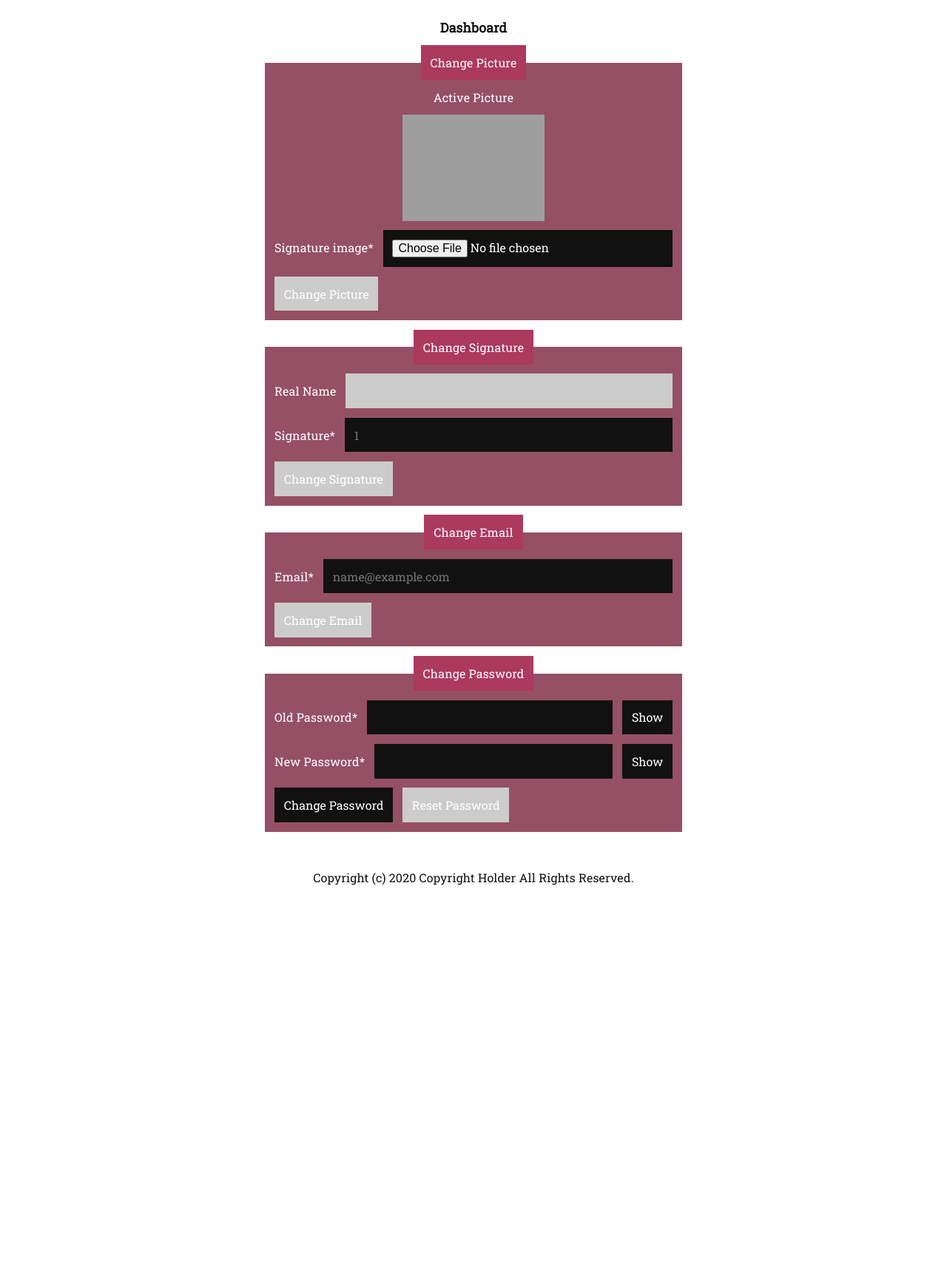
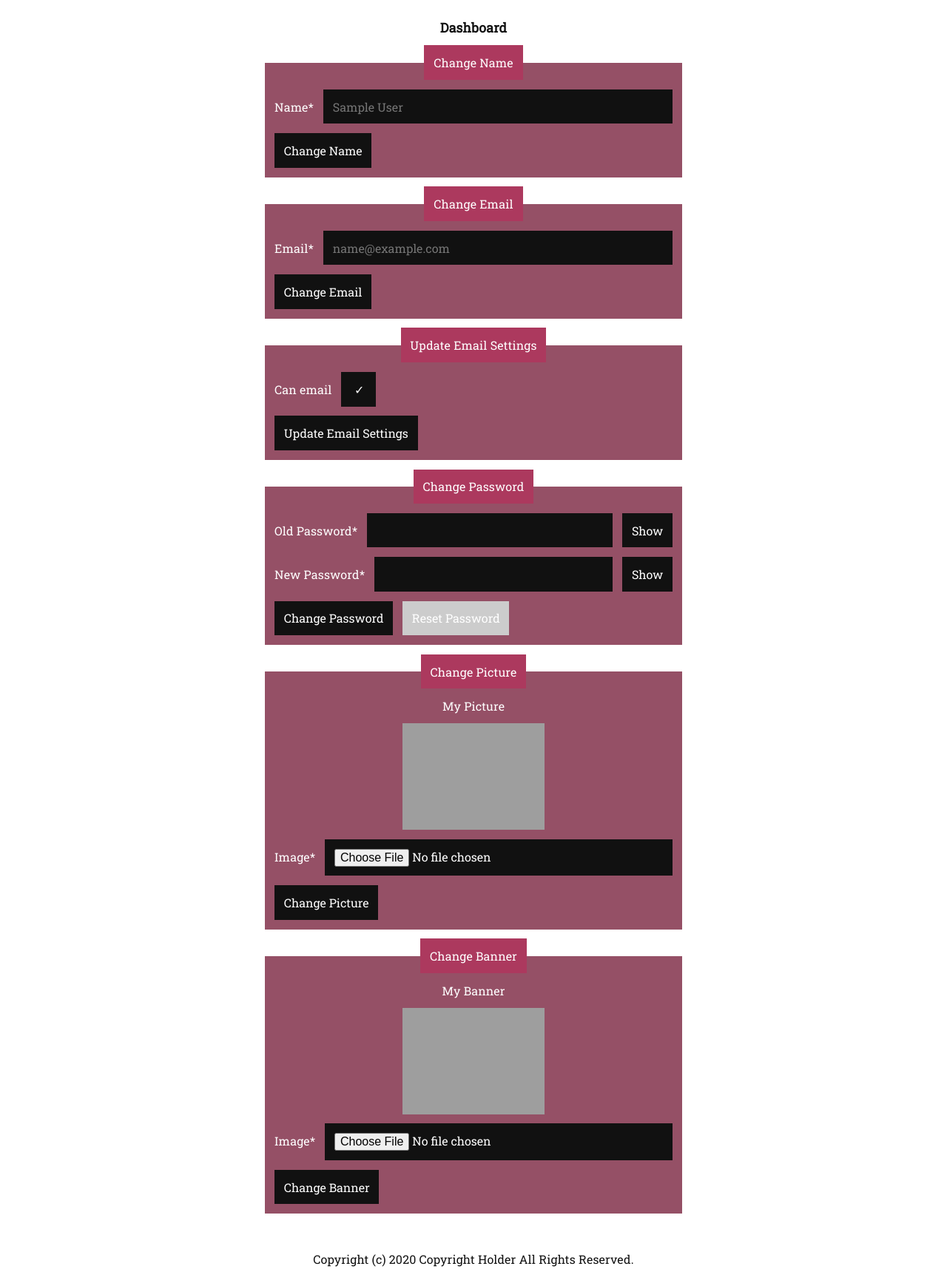
Before and after one commit to ScottSewards/Hot-Pot, a PHP site: page /hotpot/dashboard.php in a window 1280 px wide. Shown: the part 53-1792 px from the top of the page at 74% size. Before the commit the page ends 1250 px from the top, so only its background shows below. Run offline with PHP 8.4, Linux system fonts and the light colour scheme; the visitor is signed in with stand-in values (Sample User, id 1); style sheets or scripts are compiled from the project's sources; grey boxes are pictures that could not be loaded.

Commit message:
Database and Dashboard Overhaul
This update focuses on enabling dashboard features in preperation for a content update alongside a security update.

 - Deleted sign.json
 - Added .gitkeep to banners and pictures folders
 - Updated .gitignore rules
 - Recreated SQL database
 - Updated SQLI queries to reflect new database
 - Created _bin folder for old images
 - Added dashboard.php change picture form, old pictures are moved to _bin
 - Added dashboard.php change banner form, old banners are moved to _bin
 - Added dashboard.php check username available before change
 - Added dashboard.php check email available before change
 - Added simple.js show password to password type inputs
 - Optomised dashboard.php PHP code
 - Added dashboard.php enctype attribute to upload file forms
 - Added dashboard.php disable can email
 - Added index.php post template
 - Added autofocus to multiple forms
 - Renamed signature.php user.php
 - Added user.php query select fetch to page

```diff
--- a/dashboard.php
+++ b/dashboard.php
@@ -4,107 +4,86 @@ require_once("head.php");
 
 if(!isset($my_id)) redirect("sign-in.php");
 
-if(isset($_POST["change-signature-image"])) {
-  //DELETE OLD IMAGE
-  //unlink($my_picture);
-  //unlink($my_banner);
-  //RENAME IMAGE AS ID
-  //$file_name;
-  //rename($file_name, "{$my_id}.{$file_extension}");
-  //UPLOAD NEW IMAGE
-  //REFRESH
-  redirect("dashboard.php");
-} else if(isset($_POST["change-signature"])) {
-  //CHECK IF SIGNATURE EXISTS
-  $sign = htmlspecialchars(addslashes($_POST["signature"]));
-  mysqli_query($connection, "UPDATE signatures SET signature='{$sign}' WHERE id='{$my_id}'");
-  $select = mysqli_query($connection, "SELECT signature FROM signatures WHERE id='{$my_id}'");
-  $fetch = mysqli_fetch_array($select);
-  $_SESSION["signature"] = $fetch["signature"];
-  redirect("dashboard.php");
+if(isset($_POST["change-name"])) {
+  $name = htmlspecialchars(addslashes($_POST["name"]));
+  $select = mysqli_query($connection, "SELECT name FROM users WHERE name='{$name}'");
+  if(mysqli_num_rows($select) == 1) echo "You cannot use this name.";
+  else {
+    $update = mysqli_query($connection, "UPDATE users SET name='{$name}' WHERE id='{$my_id}'");
+    $_SESSION["name"] = $name;
+    redirect("dashboard.php");
+  }
 } else if(isset($_POST["change-email"])) {
-  //CHECK IF EMAIL EXISTS
   $email = htmlspecialchars(addslashes($_POST["email"]));
-  mysqli_query($connection, "UPDATE signatures SET email='{$email}' WHERE id='{$my_id}'");
-  $select = mysqli_query($connection, "SELECT email FROM signatures WHERE id='{$my_id}'");
-  $fetch = mysqli_fetch_array($select);
-  $_SESSION["email"] = $fetch["email"];
+  $select = mysqli_query($connection, "SELECT email FROM users WHERE email='{$email}'");
+  if(mysqli_num_rows($select) == "1") echo "You cannot use this email.";
+  else {
+    $update = mysqli_query($connection, "UPDATE users SET email='{$email}' WHERE id='{$my_id}'");
+    $_SESSION["email"] = $email;
+    redirect("dashboard.php");
+  }
+} else if(isset($_POST["update-email-settings"])) {
+  $can_email = htmlspecialchars(addslashes($_POST["can-email"]));
+  $can_email = $can_email == "on" ? 1 : 0;
+  mysqli_query($connection, "UPDATE users SET can_email='{$can_email}' WHERE id='{$my_id}'");
+  $_SESSION["can_email"] = $can_email;
   redirect("dashboard.php");
 } else if(isset($_POST["change-password"])) {
   $old_password = htmlspecialchars(addslashes($_POST["old-password"]));
-  $select = mysqli_query($connection, "SELECT password FROM signatures WHERE id='{$my_id}'");
+  $select = mysqli_query($connection, "SELECT password FROM users WHERE id='{$my_id}'");
   $fetch = mysqli_fetch_array($select);
   if(password_verify($old_password, $fetch['password'])) {
     $new_password = htmlspecialchars(addslashes($_POST["new-password"]));
     $password_hash = password_hash($new_password, PASSWORD_DEFAULT);
-    mysqli_query($connection, "UPDATE signatures SET password='{$password_hash}' WHERE id='{$my_id}'");
+    mysqli_query($connection, "UPDATE users SET password='{$password_hash}' WHERE id='{$my_id}'");
     redirect("dashboard.php");
   } else echo "Your old password was incorrect.";
+} else if(isset($_POST["change-picture"])) {
+  if(!empty($_FILES["picture"])) {
+    $file_name = $_FILES["picture"]["name"];
+    if(move_uploaded_file($_FILES["picture"]["tmp_name"], "images/pictures/{$file_name}")) { //UPLOAD PICTURE
+      if($my_picture != "images/picture.png") { //IF PICTURE IS NOT DEFAULT
+        $my_picture_name = explode("/", $my_picture); //GET FILE NAME
+        rename($my_picture, "images/_bin/" . end($my_picture_name)); //MOVE FILE TO BIN
+      }
+      $file_extension = end(explode(".", $file_name));
+      $path_and_file_name = "images/pictures/{$my_id}-1.{$file_extension}";
+      rename("images/pictures/{$file_name}", "{$path_and_file_name}");
+      mysqli_query($connection, "UPDATE users SET picture='{$path_and_file_name}' WHERE id='{$my_id}'");
+      $_SESSION["picture"] = $path_and_file_name;
+      redirect("dashboard.php");
+    } else echo "Your file was not uploaded.";
+  }
+} else if(isset($_POST["change-banner"])) {
+  if(!empty($_FILES["banner"])) {
+    $file_name = $_FILES["banner"]["name"];
+    if(move_uploaded_file($_FILES["banner"]["tmp_name"], "images/banners/{$file_name}")) {
+      if($my_banner != "images/banner.png") {
+        $my_banner_name = explode("/", $my_banner);
+        rename($my_banner, "images/_bin/" . end($my_banner_name));
+      }
+      $file_extension = end(explode(".", $file_name));
+      $path_and_file_name = "images/banners/{$my_id}-1.{$file_extension}";
+      rename("images/banners/{$file_name}", "{$path_and_file_name}");
+      $update = mysqli_query($connection, "UPDATE users SET banner='{$path_and_file_name}' WHERE id='{$my_id}'");
+      $_SESSION["banner"] = $path_and_file_name;
+      redirect("dashboard.php");
+    } else echo "Your file was not uploaded.";
+  }
 }
 ?>
 <main>
   <section>
     <h1>Dashboard</h1>
-    <div class='hide'>
-      <form action='dashboard.php' method='POST' enctype='multipart/form-data'>
-        <fieldset>
-          <legend>Change Banner</legend>
-          <div class='inline'>
-            <label for='sign-banner'>Banner image*</label>
-            <input id='sign-banner' type='file' name='sign-banner' accept='image/jpeg, image/png' required/>
-          </div>
-          <input type='submit' name='change-banner' value='Upload Image'/>
-        </fieldset>
-      </form>
-    </div>
-    <div>
-      <form action='dashboard.php' method='POST' enctype='multipart/form-data'>
-        <fieldset>
-          <legend>Change Picture</legend>
-          <div class='inline-equal'>
-            <figure id='old-picture-figure'>
-              <figcaption>Active Picture</figcaption>
-              <img id='old-picture' src='images/pictures/george.jpeg' alt='Active Image'/>
-            </figure>
-            <figure id='new-picture-figure' class='hide'>
-              <figcaption>New Picture</figcaption>
-              <img id='new-picture'/>
-            </figure>
-          </div>
-          <div class='inline'>
-            <label for='picture'>Signature image*</label>
-            <input id='picture' type='file' name='picture' accept='image/jpeg, image/gif, image/png' required/>
-          </div>
-          <input type='submit' name='change-picture' value='Change Picture' disabled/>
-        </fieldset>
-      </form>
-      <script type='text/javascript'>
-      $("#picture").addEventListener('change', function() { //t.ly/fijM
-        if(this.files[0]) {
-          var reader = new FileReader();
-          reader.onload = e => {
-            $('#new-picture-figure').classList.remove('hide');
-            $('#new-picture').src = e.target.result;
-          }
-          reader.readAsDataURL(this.files[0]);
-          //COMPRESS IMAGE
-        }
-      });
-      </script>
-    </div>
     <div>
       <form action='dashboard.php' method='POST'>
         <fieldset>
-          <legend>Change Signature</legend>
+          <legend>Change Name</legend>
           <div class='inline'>
-            <label for='real-name'>Real Name</label>
-            <input id='real-name' type='text' name='real-name' disabled/>
+            <label for='name'>Name*</label>
+            <input id='name' type='text' name='name' placeholder='<?php echo $my_name; ?>' required/>
           </div>
-          <div class='inline'>
-            <label for='signature'>Signature*</label>
-            <input id='signature' type='text' name='signature' placeholder='<?php echo $my_sign ?>' required/>
-          </div>
-          <input type='submit' name='change-signature' value='Change Signature' disabled/>
+          <input type='submit' name='change-name' value='Change Name'/>
         </fieldset>
       </form>
     </div>
@@ -116,7 +95,19 @@ if(isset($_POST["change-signature-image"])) {
             <label for='email'>Email*</label>
             <input id='email' type='email' name='email' placeholder='<?php echo $my_email ?>' required/>
           </div>
-          <input type='submit' name='change-email' value='Change Email' disabled/>
+          <input type='submit' name='change-email' value='Change Email'/>
+        </fieldset>
+      </form>
+    </div>
+    <div>
+      <form action='dashboard.php' method='POST'>
+        <fieldset>
+          <legend>Update Email Settings</legend>
+          <div class='inline'>
+            <label for='can-email'>Can email</label>
+            <input id='can-email' type='checkbox' name='can-email' <?php if($my_can_email == true) echo "checked"; ?>/>
+          </div>
+          <input type='submit' name='update-email-settings' value='Update Email Settings'/>
         </fieldset>
       </form>
     </div>
@@ -126,13 +117,13 @@ if(isset($_POST["change-signature-image"])) {
           <legend>Change Password</legend>
           <div class='inline'>
             <label for='old-password'>Old Password*</label>
-            <input id='old-password' type='password' name='old-password' placeholder='' required/>
-            <input type='button' value='Show' name='show-password'>
+            <input id='old-password' type='password' name='old-password' autocomplete='off' required/>
+            <input type='button' value='Show' name='show-old-password'>
           </div>
           <div class='inline'>
             <label for='new-password'>New Password*</label>
-            <input id='new-password' type='password' name='new-password' placeholder='' required/>
-            <input type='button' value='Show' name='show-password'>
+            <input id='new-password' type='password' name='new-password' autocomplete='off' required/>
+            <input type='button' value='Show' name='show-new-password'>
           </div>
           <div class='inline'>
             <input type='submit' name='change-password' value='Change Password'/>
@@ -141,6 +132,57 @@ if(isset($_POST["change-signature-image"])) {
         </fieldset>
       </form>
     </div>
+    <div>
+      <form action='dashboard.php' method='POST' enctype='multipart/form-data'>
+        <fieldset>
+          <legend>Change Picture</legend>
+          <div class='inline-equal'>
+            <figure id='my-picture-figure'>
+              <figcaption>My Picture</figcaption>
+              <img id='my-picture' src='<?php echo $my_picture; ?>' alt='My Picture'/>
+            </figure>
+            <figure id='my-new-picture-figure' class='hide'>
+              <figcaption>My New Picture</figcaption>
+              <img id='my-new-picture'/>
+            </figure>
+          </div>
+          <div class='inline'>
+            <label for='picture'>Image*</label>
+            <input id='picture' type='file' name='picture' accept='image/jpeg, image/gif, image/png' required/>
+          </div>
+          <input type='submit' name='change-picture' value='Change Picture'/>
+        </fieldset>
+      </form>
+      <script type='text/javascript'>
+      $("#my-picture").addEventListener('change', function() { //t.ly/fijM
+        if(this.files[0]) {
+          var reader = new FileReader();
+          reader.onload = e => {
+            $('#my-new-picture-figure').classList.remove('hide');
+            $('#my-new-picture').src = e.target.result;
+          }
+          reader.readAsDataURL(this.files[0]);
+          //COMPRESS IMAGE
+        }
+      });
+      </script>
+    </div>
+    <div>
+      <form action='dashboard.php' method='POST' enctype='multipart/form-data'>
+        <fieldset>
+          <legend>Change Banner</legend>
+          <figure id='my-banner-figure'>
+            <figcaption>My Banner</figcaption>
+            <img id='my-banner' src='<?php echo $my_banner; ?>' alt='My Banner'/>
+          </figure>
+          <div class='inline'>
+            <label for='banner'>Image*</label>
+            <input id='banner' type='file' name='banner' accept='image/jpeg, image/gif, image/png' required/>
+          </div>
+          <input type='submit' name='change-banner' value='Change Banner'/>
+        </fieldset>
+      </form>
+    </div>
   </section>
 </main>
 <?php
--- a/head.php
+++ b/head.php
@@ -10,33 +10,34 @@ function redirect($location) {
   exit;
 }
 
-define("IP_ADDRESS", $_SERVER["REMOTE_ADDR"]);
-if(!in_array(IP_ADDRESS, array("127.0.0.1", "::1"))) {
-  define("IS_LOCALHOST", false);
+$ip_address = $_SERVER["REMOTE_ADDR"];
+if(!in_array($ip_address, array("127.0.0.1", "::1"))) {
+  $is_localhost = false;
   $connection = mysqli_connect("localhost", "sewardsm_admin", "CaptainTommy1997", "sewardsm_signature");
 } else {
-  define("IS_LOCALHOST", true);
-  $connection = mysqli_connect("localhost", "root", "", "sme") or die(); //DO NOT die IN PRODUCTION
+  $is_localhost = true;
+  $connection = mysqli_connect("localhost", "root", "", "hotpot") or die(); //DO NOT die IN PRODUCTION
 }
 
 session_start();
 if(isset($_GET["sign-out"])) session_destroy();
+if(isset($_SESSION["id"])) $my_id = $_SESSION["id"];
+if(isset($_SESSION["name"])) $my_name = $_SESSION["name"];
+if(isset($_SESSION["email"])) $my_email = $_SESSION["email"];
+if(isset($_SESSION["can_email"])) $my_can_email = $_SESSION["can_email"];
+if(isset($_SESSION["picture"])) $my_picture = $_SESSION["picture"];
 if(isset($_SESSION["banner"])) $my_banner = $_SESSION["banner"];
-if(isset($_SESSION["picture"])) $my_picture = $_SESSION["picture"];
-if(isset($_SESSION["id"])) $my_id = $_SESSION["id"];
-if(isset($_SESSION["signature"])) $my_sign = $_SESSION["signature"];
-if(isset($_SESSION["email"])) $my_email = $_SESSION["email"];
 ?>
 <!DOCTYPE html>
 <html lang='en' dir='ltr'>
   <head>
-    <?php echo IS_LOCALHOST ? "<base href='http://localhost/PHP-Hot-Pot/'>" : "<base href='https://sewards.me/'>"; ?>
+    <base href='<?php echo $is_localhost ? "http://localhost/hotpot/" : "https://sewards.me/"; ?>'/>
     <meta charset='UTF-8'>
     <!--meta name='description' content='No description.'/-->
     <meta name='viewport' content='width = device-width, initial-scale = 1.0'/>
     <meta name='theme-color' content='#000'/>
     <!--meta http-equiv='Content-Security-Policy' content=''/-->
-    <title>s.me <?php if(!empty($title)) echo " - " . $title; ?></title>
+    <title>Hot Pot <?php if(isset($title)) echo " - " . $title; ?></title>
     <!--link rel='shortcut icon' href=''-->
     <link rel='stylesheet' type='text/css' href='css/variables.min.css'/>
     <link rel='stylesheet' type='text/css' href='css/content.min.css'/>
@@ -57,7 +58,7 @@ if(isset($_SESSION["email"])) $my_email = $_SESSION["email"];
         <p>MySign</p>
         <div>
           <?php
-          if(isset($my_sign)) {
+          if(isset($my_name)) {
             echo "<a id='dashboard-link' href='dashboard.php'>Dashboard</a>";
             //$url = str_replace("?sign-out", "", $_SERVER['REQUEST_URI']);
             //echo "<a id='sign-out-link' href='{$url}?sign-out'>Sign-out</a>";
@@ -69,3 +70,14 @@ if(isset($_SESSION["email"])) $my_email = $_SESSION["email"];
         </div>
       </div>
     </nav>
+    <aside class='hide'>
+      <ul class='errors'>
+        <?php
+        if(isset($_ERRORS)) {
+          while($_ERRORS) {
+            echo "<li>Test</li>";
+          }
+        }
+        ?>
+      </ul>
+    </aside>
```
Also changed, not shown: css/components.scss (+43 -0 lines), css/variables.scss (+11 -56 lines), index.php (+34 -6 lines), js/simple.js (+10 -0 lines), search.php (+13 -15 lines), sign-in.php (+19 -19 lines), sign-up.php (+21 -16 lines), user.php (renamed from signature.php, +32 -30 lines), README.md, 3 other files.
